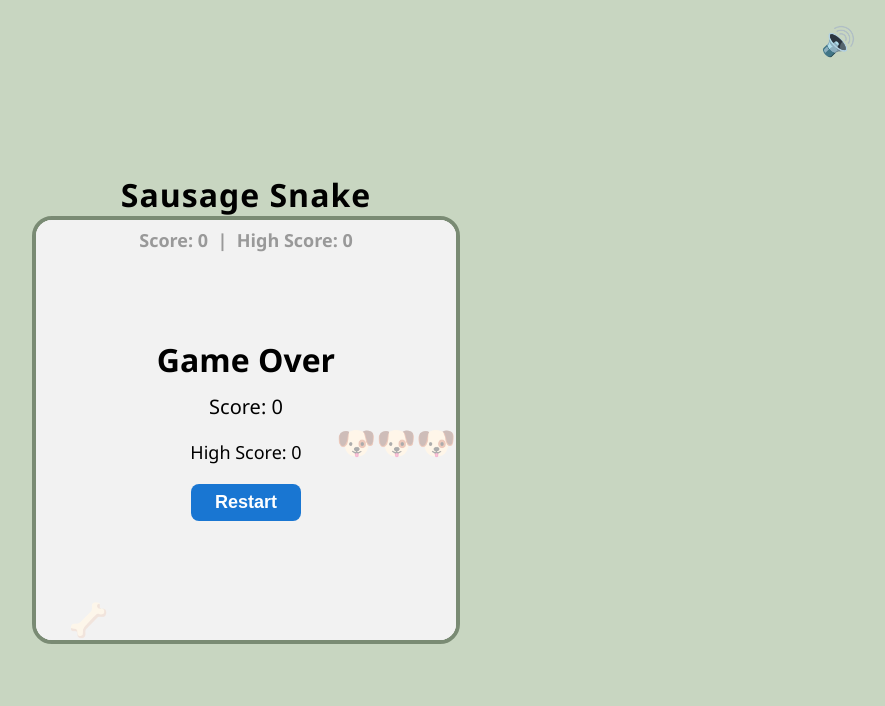
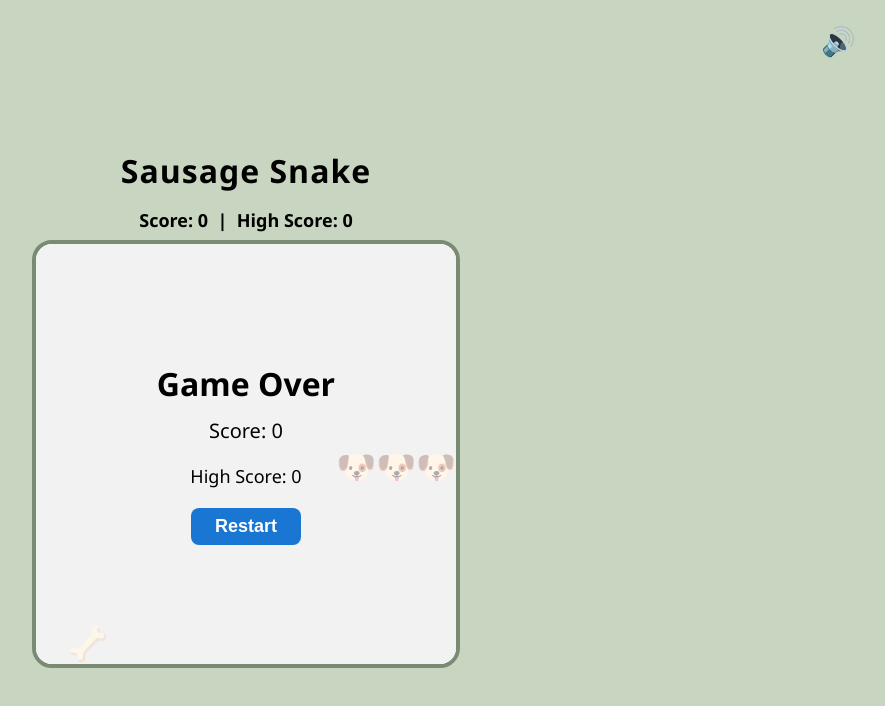
Before and after one commit to james-attree/sausage-snake, a React (Vite) app: page / in a window 1280 px wide. Shown: the top 706 px of the page, without its empty margins (394-1279 px from the left). Built offline with nearby package versions, Linux system fonts and the light colour scheme.

Commit message:
Moved the score and high score to the top of the screen

```diff
--- a/src/App.jsx
+++ b/src/App.jsx
@@ -162,6 +162,9 @@ export default function App() {
       >
         {muted ? '🔇' : '🔊'}
       </button>
+      <div style={{ margin: '16px 0 8px 0', textAlign: 'center', fontWeight: 'bold', fontSize: 18 }}>
+        Score: {score} &nbsp;|&nbsp; High Score: {highScore}
+      </div>
       <div
         style={{
           width: 'min(95vw, 95vh)',
@@ -216,9 +219,6 @@ export default function App() {
             );
           })}
         </div>
-        <div style={{ position: 'absolute', top: 8, left: 0, right: 0, textAlign: 'center', fontWeight: 'bold', fontSize: 18 }}>
-          Score: {score} &nbsp;|&nbsp; High Score: {highScore}
-        </div>
         {gameOver && (
           <div style={{
             position: 'absolute',
```
